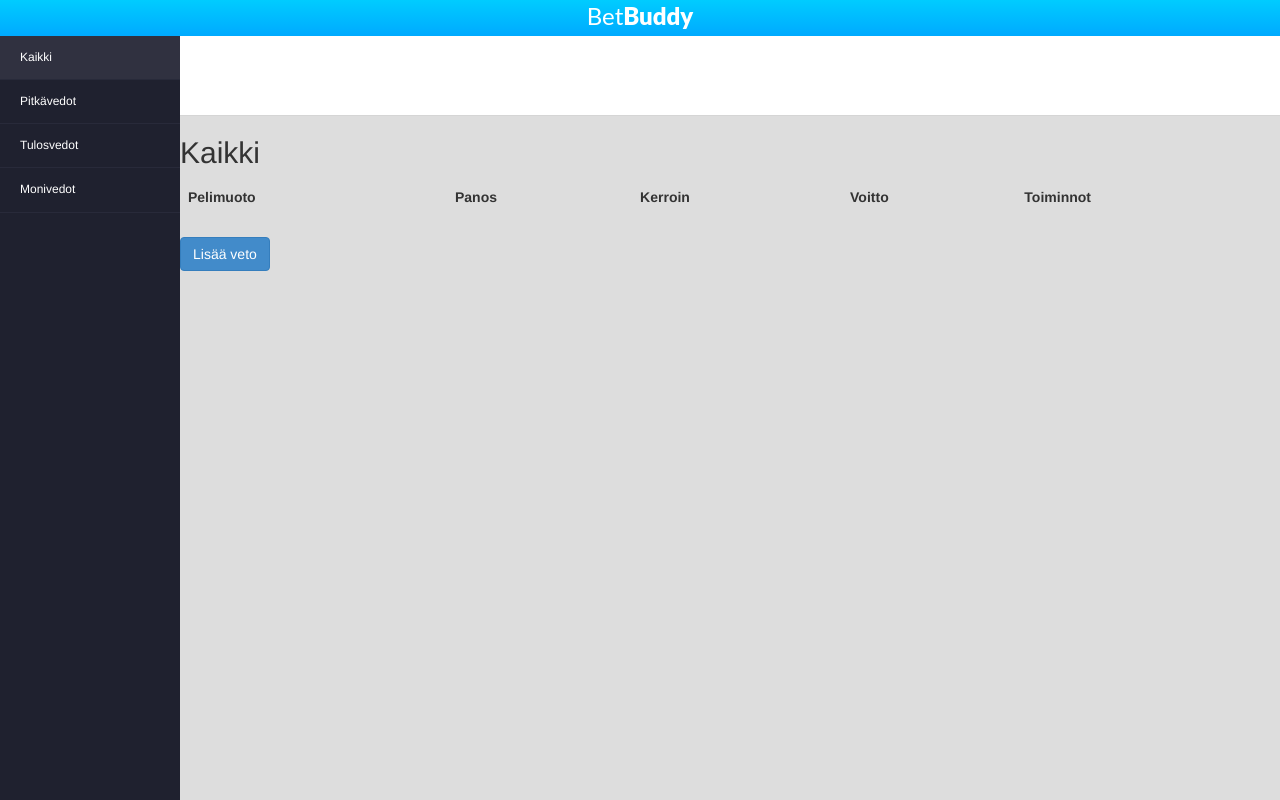
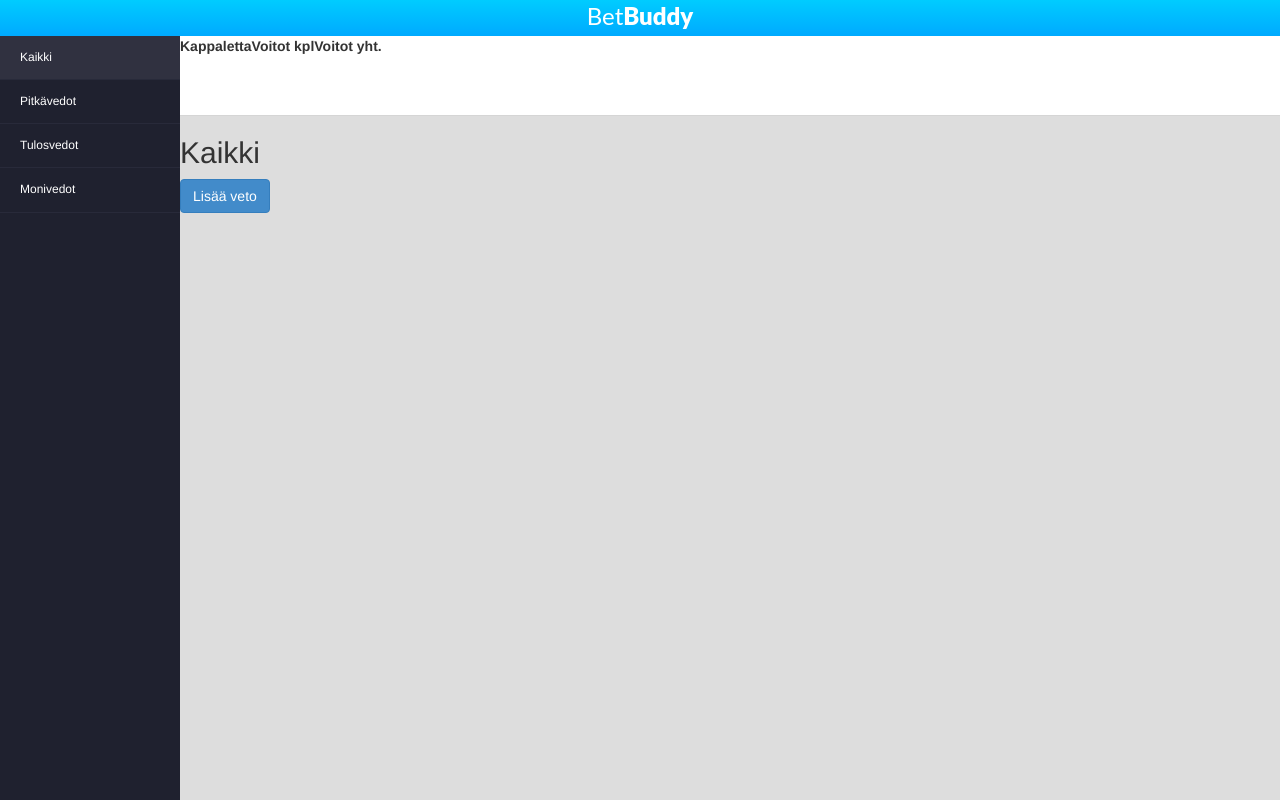
Before and after one commit to miklu/bb-ko, a website: page views/index.html in a window 1280 px wide. Drawn offline with nearby package versions, Linux system fonts and the light colour scheme; files that its build step writes are made by us from their sources; no server answers; files whose address does not match are found by name.

Commit message:
vedot taulukko ei näy jos vetoja 0

```diff
--- a/views/index.html
+++ b/views/index.html
@@ -29,18 +29,30 @@
     <div id="page-content-wrapper">
 
       <!-- TILASTOT -->
-      <div id="tilastobar" data-bind="foreach: tilastot">
-        <h2>Tilastot tänne</h2>
-        <p data-bind="text: kpl"></p>
-        <p data-bind="text: voitotYht"></p>
-        <p data-bind="text: voitotKpl"></p>
+      <div id="tilastobar">
+        <table>
+          <thead>
+            <tr>
+              <th>Kappaletta</th>
+              <th>Voitot kpl</th>
+              <th>Voitot yht.</th>
+            </tr>
+          </thead>
+          <tbody>
+            <tr data-bind="foreach: tilastot">
+              <td data-bind="text: kpl"></td>
+              <td data-bind="text: voitotYht"></td>
+              <td data-bind="text: voitotKpl"></td>
+            </tr>
+          </tbody>
+        </table>
       </div>
 
       <!-- VEDOT -->
       <div id="vedot">
         <h2 data-bind="text: valittuKategoria"></h2>
 
-        <table class="table table-striped" data-bind="visible: vedot">
+        <table class="table table-striped" data-bind="visible: vedot().length > 0">
           <thead>
             <tr>
               <th>Pelimuoto</th>
```
Also changed, not shown: public/js/main.js (+8 -8 lines).
